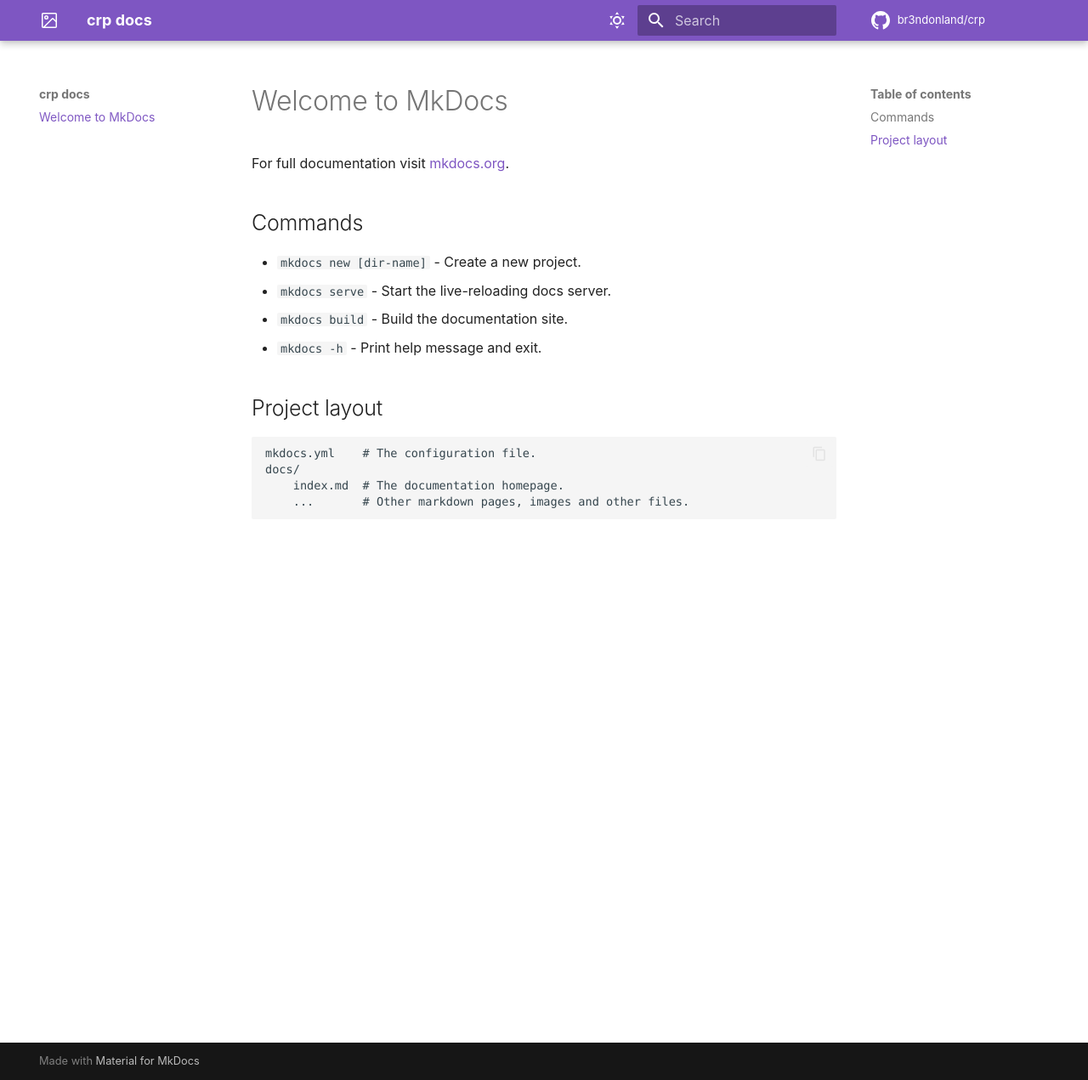
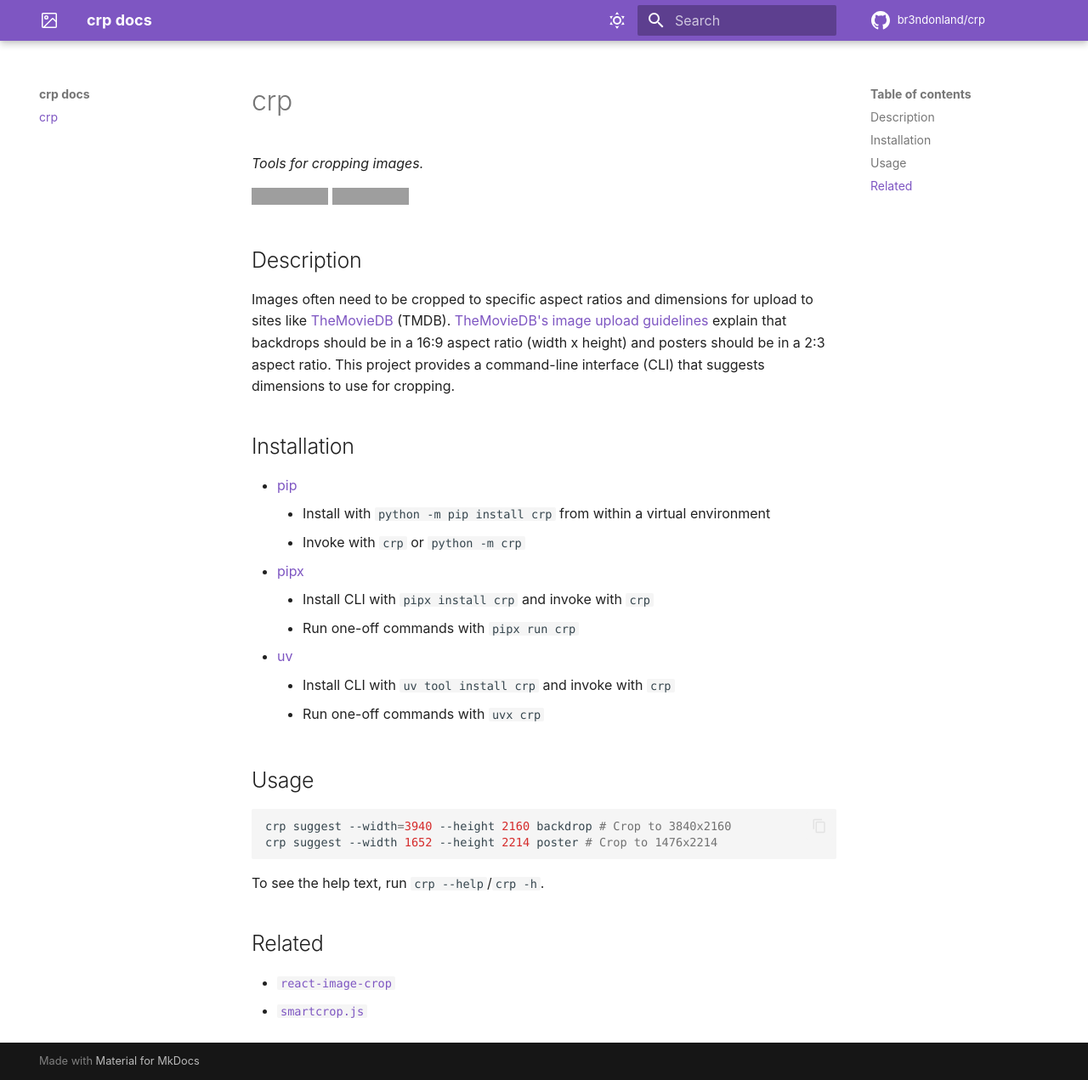
Before and after one commit to br3ndonland/crp, an MkDocs documentation site: the page built from docs/index.md, in a window 1280 px wide and 1271 px high. Shown: the whole window at 85% size. Built offline with MkDocs 1.6.1 and Material for MkDocs 9.7.7, drawn with Linux system fonts in a browser that asks for light colours; comment, search, counter and statistics services are not loaded; grey boxes are pictures that could not be loaded.

````diff
--- a/docs/index.md
+++ b/docs/index.md
@@ -1,17 +1,36 @@
-# Welcome to MkDocs
+# crp
 
-For full documentation visit [mkdocs.org](https://www.mkdocs.org).
+_Tools for cropping images._
 
-## Commands
+[![ci](https://github.com/br3ndonland/crp/workflows/ci/badge.svg)](https://github.com/br3ndonland/crp/actions/workflows/ci.yml)
+[![Ruff](https://img.shields.io/endpoint?url=https://raw.githubusercontent.com/astral-sh/ruff/main/assets/badge/v2.json)](https://github.com/astral-sh/ruff)
 
-- `mkdocs new [dir-name]` - Create a new project.
-- `mkdocs serve` - Start the live-reloading docs server.
-- `mkdocs build` - Build the documentation site.
-- `mkdocs -h` - Print help message and exit.
+## Description
 
-## Project layout
+Images often need to be cropped to specific aspect ratios and dimensions for upload to sites like [TheMovieDB](https://www.themoviedb.org/) (TMDB). [TheMovieDB's image upload guidelines](https://www.themoviedb.org/bible/image) explain that backdrops should be in a 16:9 aspect ratio (width x height) and posters should be in a 2:3 aspect ratio. This project provides a command-line interface (CLI) that suggests dimensions to use for cropping.
 
-    mkdocs.yml    # The configuration file.
-    docs/
-        index.md  # The documentation homepage.
-        ...       # Other markdown pages, images and other files.
+## Installation
+
+- [pip](https://pip.pypa.io/en/stable/cli/pip_install/)
+    - Install with `python -m pip install crp` from within a virtual environment
+    - Invoke with `crp` or `python -m crp`
+- [pipx](https://pipx.pypa.io/stable/getting-started/)
+    - Install CLI with `pipx install crp` and invoke with `crp`
+    - Run one-off commands with `pipx run crp`
+- [uv](https://docs.astral.sh/uv/guides/tools/)
+    - Install CLI with `uv tool install crp` and invoke with `crp`
+    - Run one-off commands with `uvx crp`
+
+## Usage
+
+```sh
+crp suggest --width=3940 --height 2160 backdrop # Crop to 3840x2160
+crp suggest --width 1652 --height 2214 poster # Crop to 1476x2214
+```
+
+To see the help text, run `crp --help`/`crp -h`.
+
+## Related
+
+- [`react-image-crop`](https://github.com/DominicTobias/react-image-crop)
+- [`smartcrop.js`](https://github.com/jwagner/smartcrop.js)
--- a/pyproject.toml
+++ b/pyproject.toml
@@ -1,7 +1,7 @@
 [project]
 name = "crp"
 description = "Tools for cropping images."
-readme = "README.md"
+readme = "docs/index.md"
 requires-python = ">=3.10,<4"
 license = "MIT"
 authors = [{ name = "Brendon Smith", email = "bws@bws.bio" }]
````
Also changed, not shown: README.md (+1 -6 lines).
